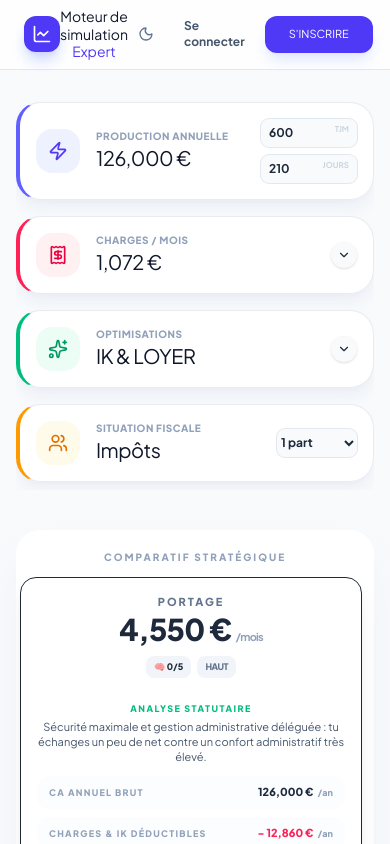
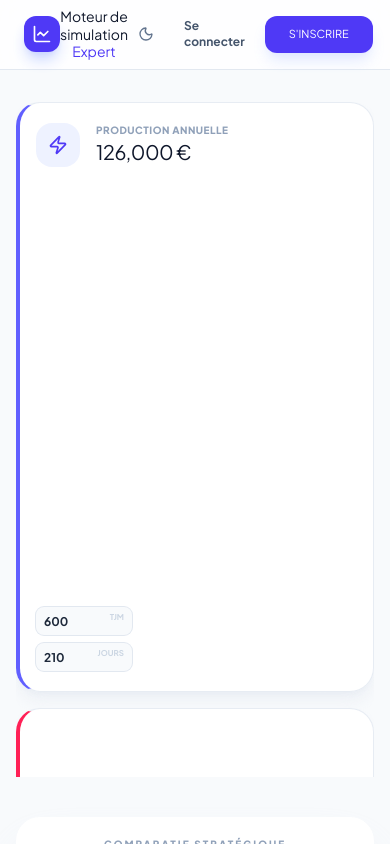
Before and after one commit to Guillaume1983/freelance-simulator-next, a Next.js app: page / in a window 390 px wide. Shown: the top 844 px of the page. Built offline with nearby package versions, Linux system fonts and the light colour scheme.

Commit message:
Test cursor7

```diff
--- a/components/TopCards.tsx
+++ b/components/TopCards.tsx
@@ -7,14 +7,14 @@ export default function TopCards({ sim, activePanel, togglePanel }: any) {
   return (
     <div className="max-w-[1600px] mx-auto px-4 md:px-6 mb-4 mt-8">
       {/* Carrousel vertical mobile */}
-      <div className="grid grid-cols-1 gap-4 max-h-[420px] overflow-y-auto snap-y snap-mandatory md:hidden pb-2">
+      <div className="md:hidden h-[80vh] overflow-y-auto snap-y snap-mandatory space-y-4 pb-4">
         {/* Production */}
-        <div className="card-pro px-4 py-4 border-l-4 border-l-indigo-500 flex items-center justify-between snap-start">
-          <div className="flex items-center gap-4">
+        <div className="card-pro px-4 py-5 border-l-4 border-l-indigo-500 flex flex-col justify-between gap-4 snap-start min-h-[70vh]">
+          <div className="flex items-center justify-between gap-4">
             <div className="bg-indigo-50 dark:bg-indigo-900/30 text-indigo-600 p-3 rounded-2xl">
               <Zap className="w-5 h-5" />
             </div>
-            <div>
+            <div className="flex-1">
               <p className="text-[10px] font-black text-slate-400 uppercase tracking-wider">Production Annuelle</p>
               <p className="font-900 text-slate-900 dark:text-white text-xl tracking-tight">
                 {fmt(sim.state.tjm * sim.state.days)}
@@ -44,7 +44,7 @@ export default function TopCards({ sim, activePanel, togglePanel }: any) {
         </div>
 
         {/* Charges */}
-        <div className="card-pro px-4 py-4 border-l-4 border-l-rose-500 flex items-center justify-between snap-start">
+        <div className="card-pro px-4 py-5 border-l-4 border-l-rose-500 flex items-center justify-between snap-start min-h-[70vh]">
           <div className="flex items-center gap-4">
             <div className="bg-rose-50 dark:bg-rose-900/30 text-rose-600 p-3 rounded-2xl">
               <Receipt className="w-5 h-5" />
@@ -71,7 +71,7 @@ export default function TopCards({ sim, activePanel, togglePanel }: any) {
         </div>
 
         {/* Optimisations */}
-        <div className="card-pro px-4 py-4 border-l-4 border-l-emerald-500 flex items-center justify-between snap-start">
+        <div className="card-pro px-4 py-5 border-l-4 border-l-emerald-500 flex items-center justify-between snap-start min-h-[70vh]">
           <div className="flex items-center gap-4">
             <div className="bg-emerald-50 dark:bg-emerald-900/30 text-emerald-600 p-3 rounded-2xl">
               <Sparkles className="w-5 h-5" />
@@ -98,7 +98,7 @@ export default function TopCards({ sim, activePanel, togglePanel }: any) {
         </div>
 
         {/* Situation */}
-        <div className="card-pro px-4 py-4 border-l-4 border-l-amber-500 flex items-center justify-between snap-start">
+        <div className="card-pro px-4 py-5 border-l-4 border-l-amber-500 flex items-center justify-between snap-start min-h-[70vh]">
           <div className="flex items-center gap-4">
             <div className="bg-amber-50 dark:bg-amber-900/30 text-amber-600 p-3 rounded-2xl">
               <Users className="w-5 h-5" />
```
